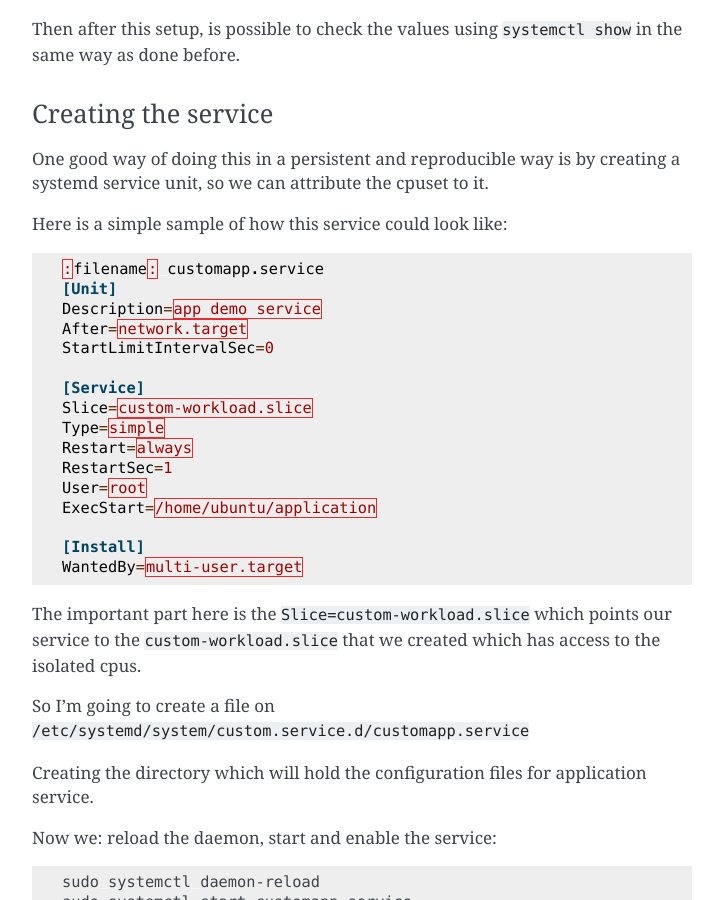
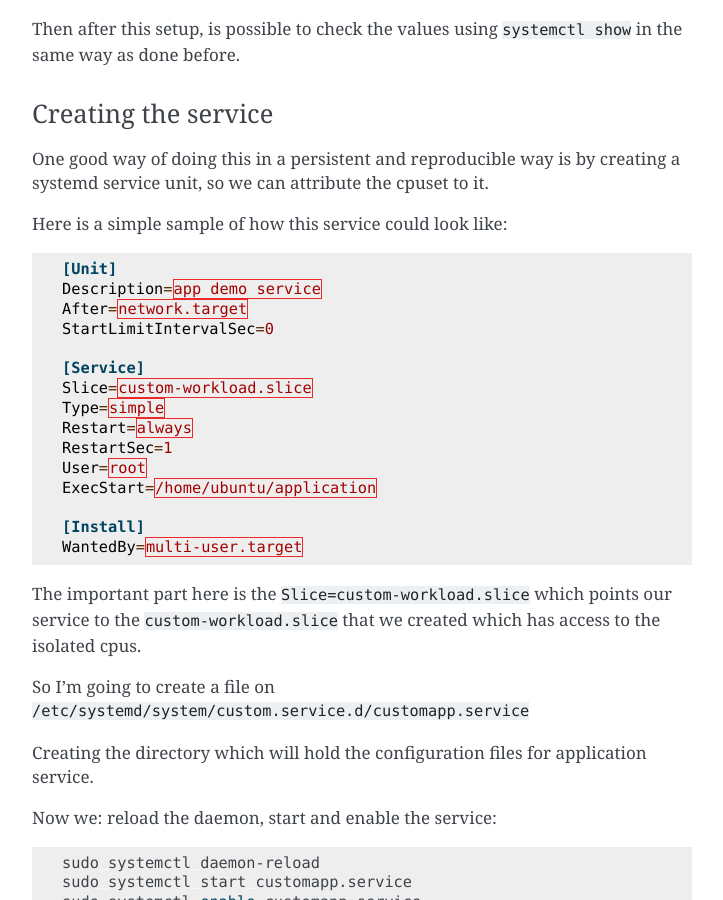
Before and after one commit to canonical/real-time-ubuntu-docs, a Sphinx documentation site: the page built from docs/how-to/using-cpu-sets.md, in a window 1280 px wide and 900 px high, scrolled down 3895 px. Shown: the whole window, without its empty margins (388-1111 px from the left). Built offline with Sphinx 7.4.7, drawn with Linux system fonts in a browser that asks for light colours.

Commit message:
fix: drop filename tag
Signed-off-by: Lincoln Wallace <lincoln.wallace@canonical.com>

````diff
--- a/docs/how-to/using-cpu-sets.md
+++ b/docs/how-to/using-cpu-sets.md
@@ -172,7 +172,6 @@ One good way of doing this in a persistent and reproducible way is by creating a
 
 Here is a simple sample of how this service could look like:
 ```toml
-:filename: customapp.service
 [Unit]
 Description=app demo service
 After=network.target
````
